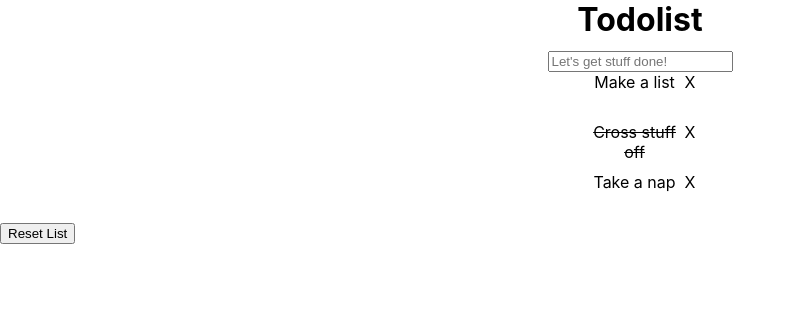
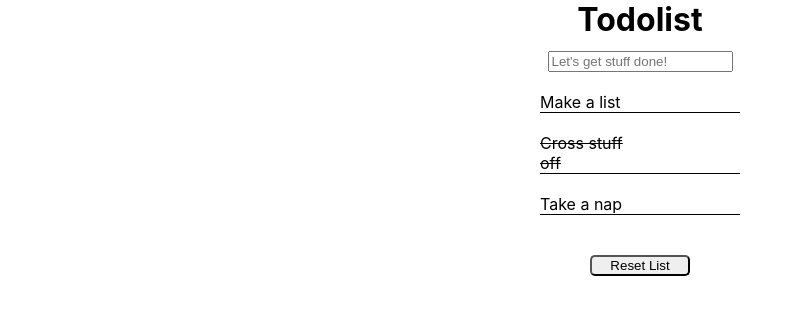
Before and after one commit to WebDeveloperTom/obligatory-todo-list, a React (Create React App) app: page / in a window 1280 px wide. Shown: the top 314 px of the page, without its empty margins (0-796 px from the left). Built offline with nearby package versions, Linux system fonts and the light colour scheme.

Commit message:
centered list, styled remove button

```diff
--- a/src/App.css
+++ b/src/App.css
@@ -10,6 +10,17 @@
   text-align: center;
 }
 
+.container {
+  display: flex;
+  flex-flow: column;
+  align-items: center;
+}
+
+button {
+  width: 100px;
+  border-radius: 5px;
+}
+
 .listContainer {
   /* text-align: center; */
   display: flex;
@@ -18,12 +29,36 @@
 }
 
 label>li {
-  text-align: center;
   list-style: none;
-  height: 50px;
   width: 100px;
 }
 
 .todoItem {
   display: flex;
+  width: 200px;
+  justify-content: space-between;
+  align-items: center;
+  margin: 20px;
+  border-bottom: 1px solid black;
 }
+
+.remove:hover {
+  opacity: 1;
+}
+
+.remove {
+  font-size: 12px;
+  text-align: center;
+  border-radius: 45%;
+  width: 17px;
+  height: 17px;
+  background: #9F0000;
+  font-weight: bold;
+  cursor: pointer;
+  opacity: 0;
+  transition: opacity 0.5s;
+}
+
+button {
+  margin-top: 20px;
+}
```
